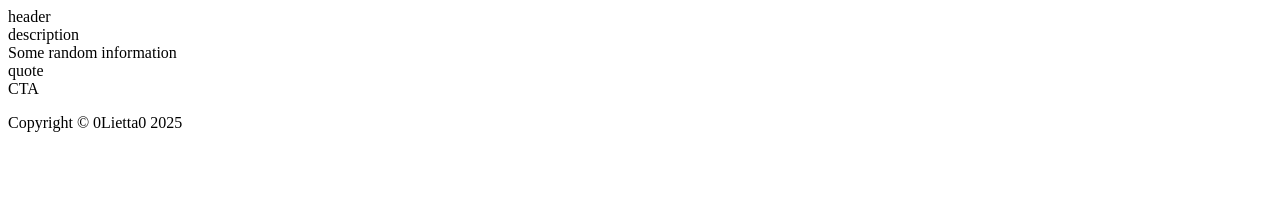
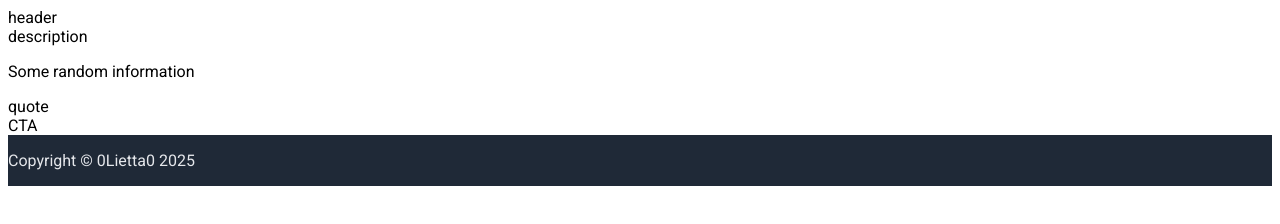
Before and after one commit to 0Lietta0/odin-landing-page, a plain HTML site: page index.html in a window 1280 px wide. Drawn offline with Linux system fonts and the light colour scheme.

Commit message:
add font-family and style footer

```diff
--- a/index.html
+++ b/index.html
@@ -1,23 +1,30 @@
 <!DOCTYPE html>
 <html lang="en">
+
 <head>
     <meta charset="UTF-8">
     <meta name="viewport" content="width=device-width, initial-scale=1.0">
     <link rel="stylesheet" href="style.css">
     <title>Capy Landing Page</title>
 </head>
+
 <body>
     <div class="header">header</div>
 
-    <div class="description">description</div>
+    <div class="main">
+        <div class="description">description</div>
 
-    <div class="content">Some random information</div>
+        <div class="content"><p>Some random information</div>
 
-    <div class="quote">quote</div>
+        <div class="quote">quote</div>
 
-    <div class="CTA">CTA</div>
+        <div class="CTA">CTA</div>
+    </div>
 
-    <div class="footer"><p>Copyright © 0Lietta0 2025 </p></div>
+    <div class="footer">
+        <p>Copyright © 0Lietta0 2025 </p>
+    </div>
 
 </body>
+
 </html>
--- a/style.css
+++ b/style.css
@@ -1,8 +1,19 @@
+@import url('https://fonts.googleapis.com/css2?family=Roboto:ital,wght@0,100..900;1,100..900&display=swap');
+
 body{
     display: flex;
     flex-direction: column;
+    font-family: Roboto, Arial, Helvetica, sans-serif;
 }
 
+
 .main{
+    display: flex;
+    flex-direction: column;
     flex: 1;
 }
+
+.footer{
+    background-color: #1F2937;
+    color: #E5E7EB
+}
```
